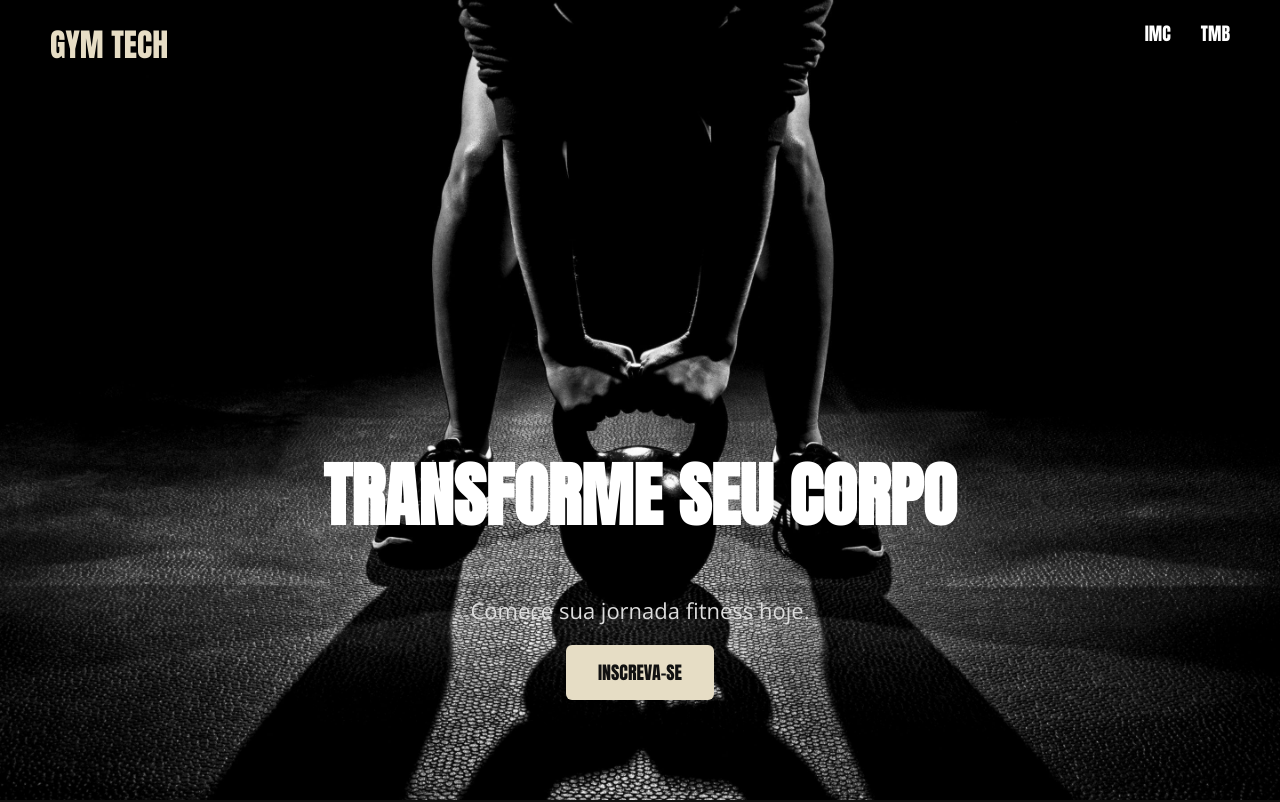
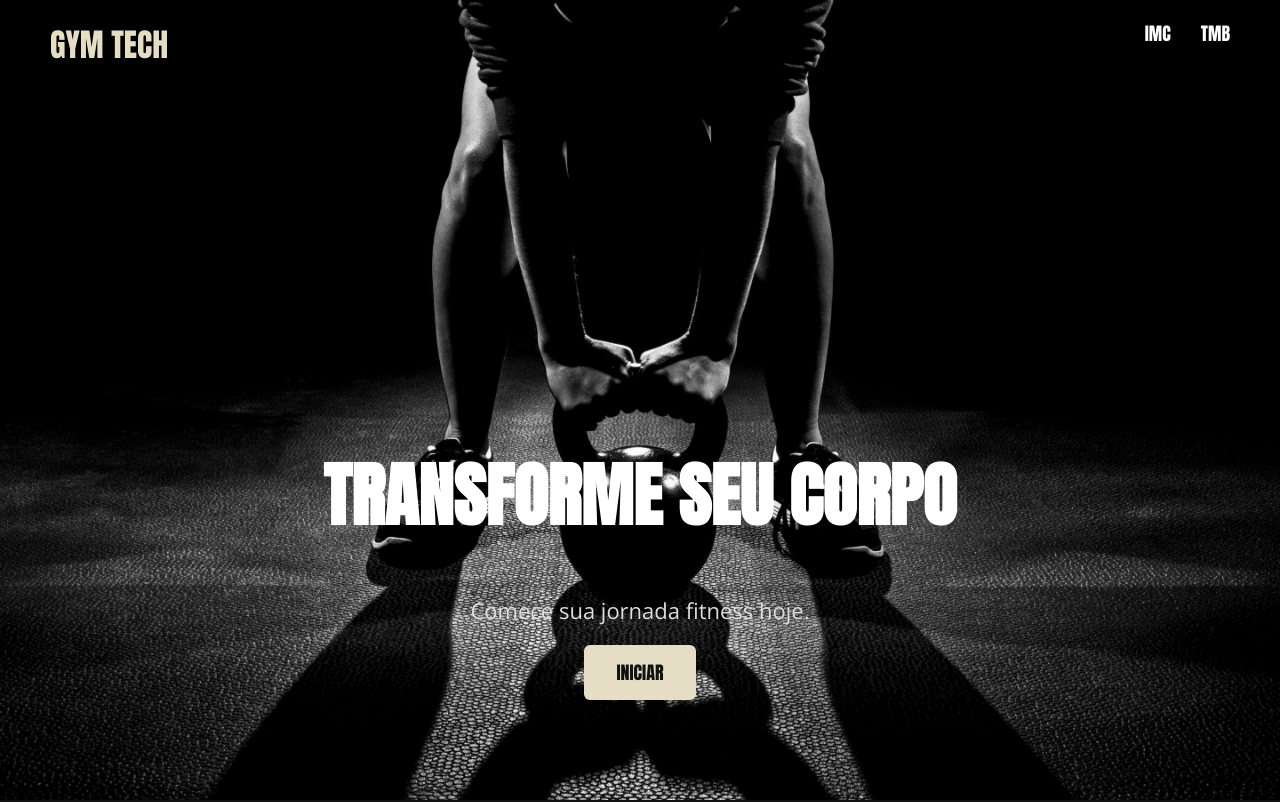
Before and after one commit to ViniciusMS7/FitSite, a plain HTML site: page index.html in a window 1280 px wide. Shown: the top 802 px of the page. Drawn offline with nearby package versions, Linux system fonts and the light colour scheme.

Commit message:
Update index.html INICIAR

```diff
--- a/index.html
+++ b/index.html
@@ -36,7 +36,7 @@
       <h1>TRANSFORME SEU CORPO</h1>
       <p>Comece sua jornada fitness hoje.</p>
       <a href="imc.html">
-       <button id="joinBtn">INSCREVA-SE</button>
+       <button id="joinBtn">INICIAR</button>
         </a>
     </div>
   </header>
```
